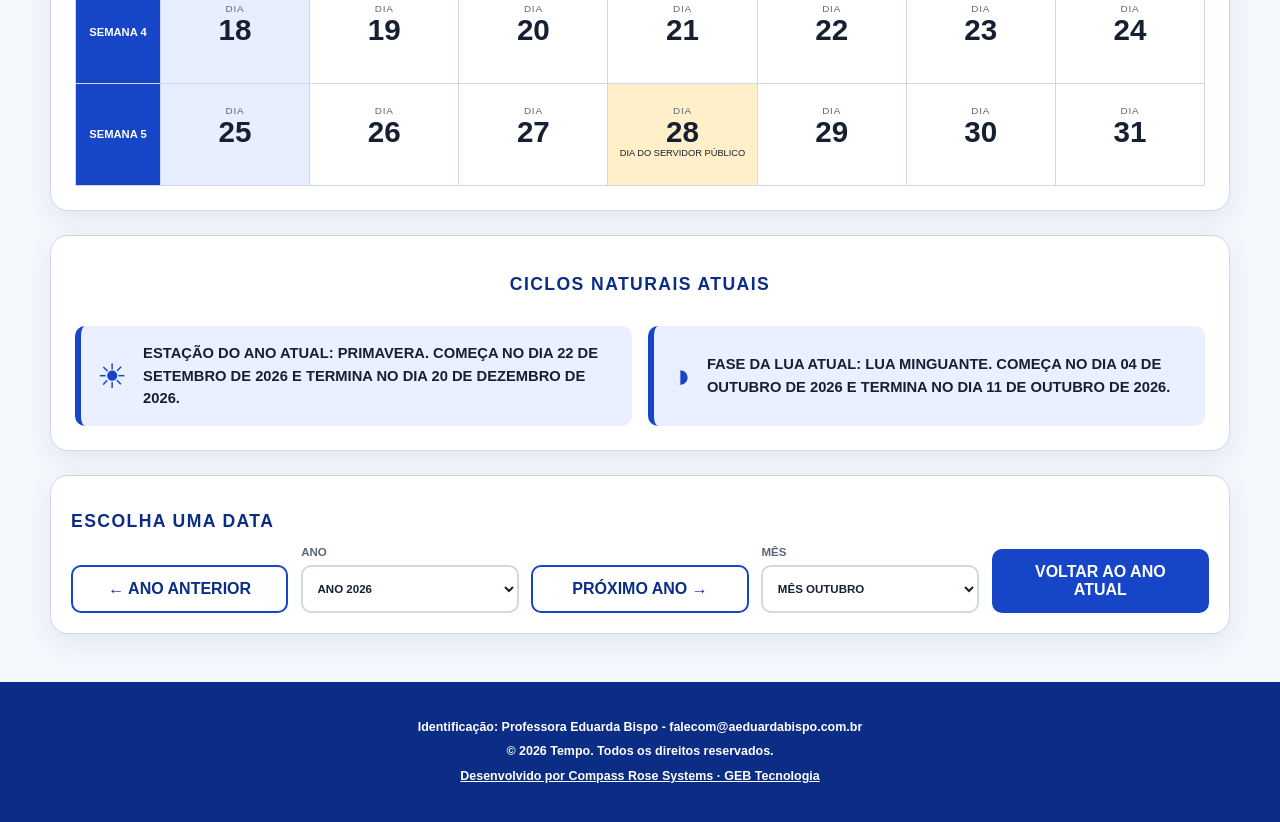
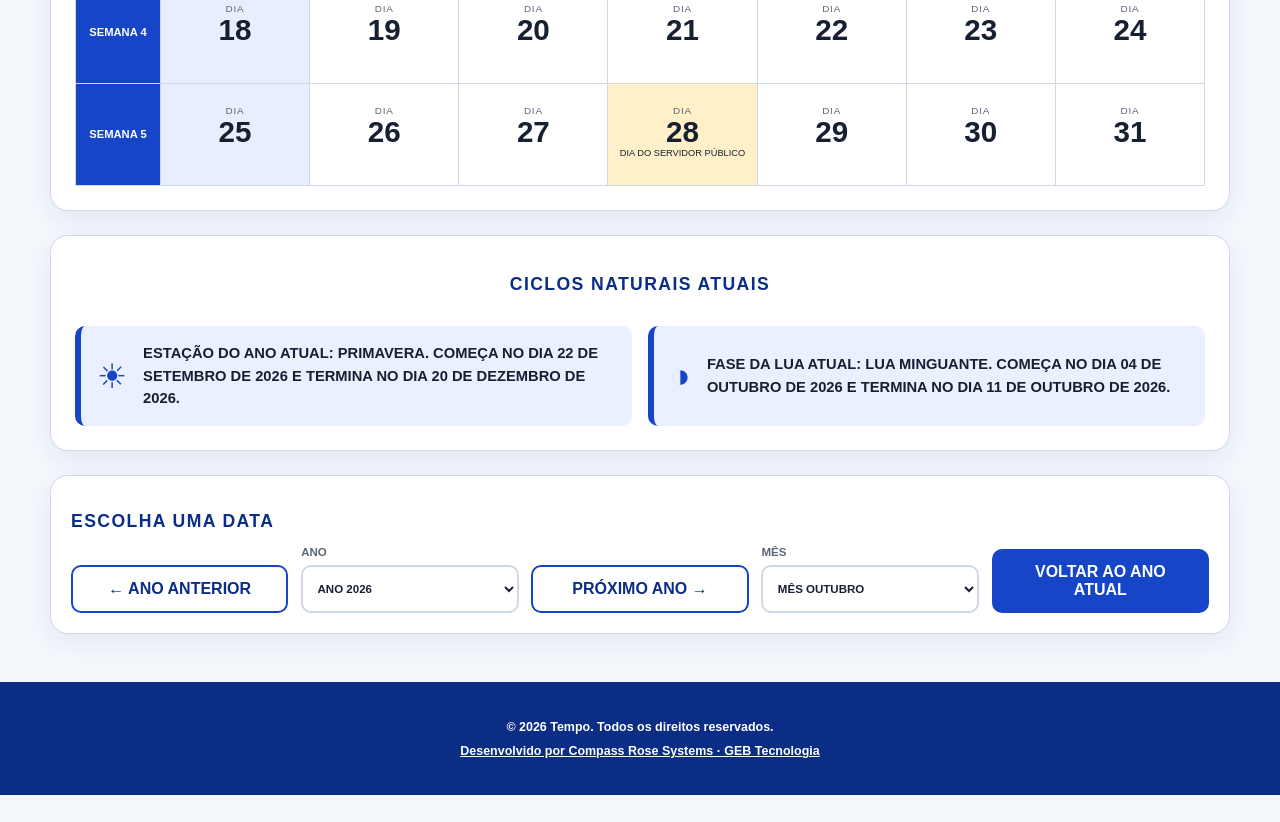
Before and after one commit to aeduardasantana/educacaotemporal, a plain HTML site: page index.html in a window 1280 px wide. Shown: the part 1229-2051 px from the top of the page. After the commit the page ends 2024 px from the top, so only its background shows below. Drawn offline with Linux system fonts and the light colour scheme.

Commit message:
Alinha rodapé do Tempo ao padrão AgenZap

```diff
--- a/index.html
+++ b/index.html
@@ -101,10 +101,9 @@
 
   </main>
 
-  <footer>
-    <p>Identificação: Professora Eduarda Bispo - falecom@aeduardabispo.com.br</p>
+  <footer class="app-footer">
     <p>© 2026 Tempo. Todos os direitos reservados.</p>
-    <p><a href="https://gebtecnologia.grupoeduardabispo.com.br/" target="_blank" rel="noopener noreferrer">Desenvolvido por Compass Rose Systems · GEB Tecnologia</a></p>
+    <a href="https://gebtecnologia.grupoeduardabispo.com.br/" target="_blank" rel="noopener noreferrer">Desenvolvido por Compass Rose Systems · GEB Tecnologia</a>
   </footer>
 
   <div vw class="enabled">
```
